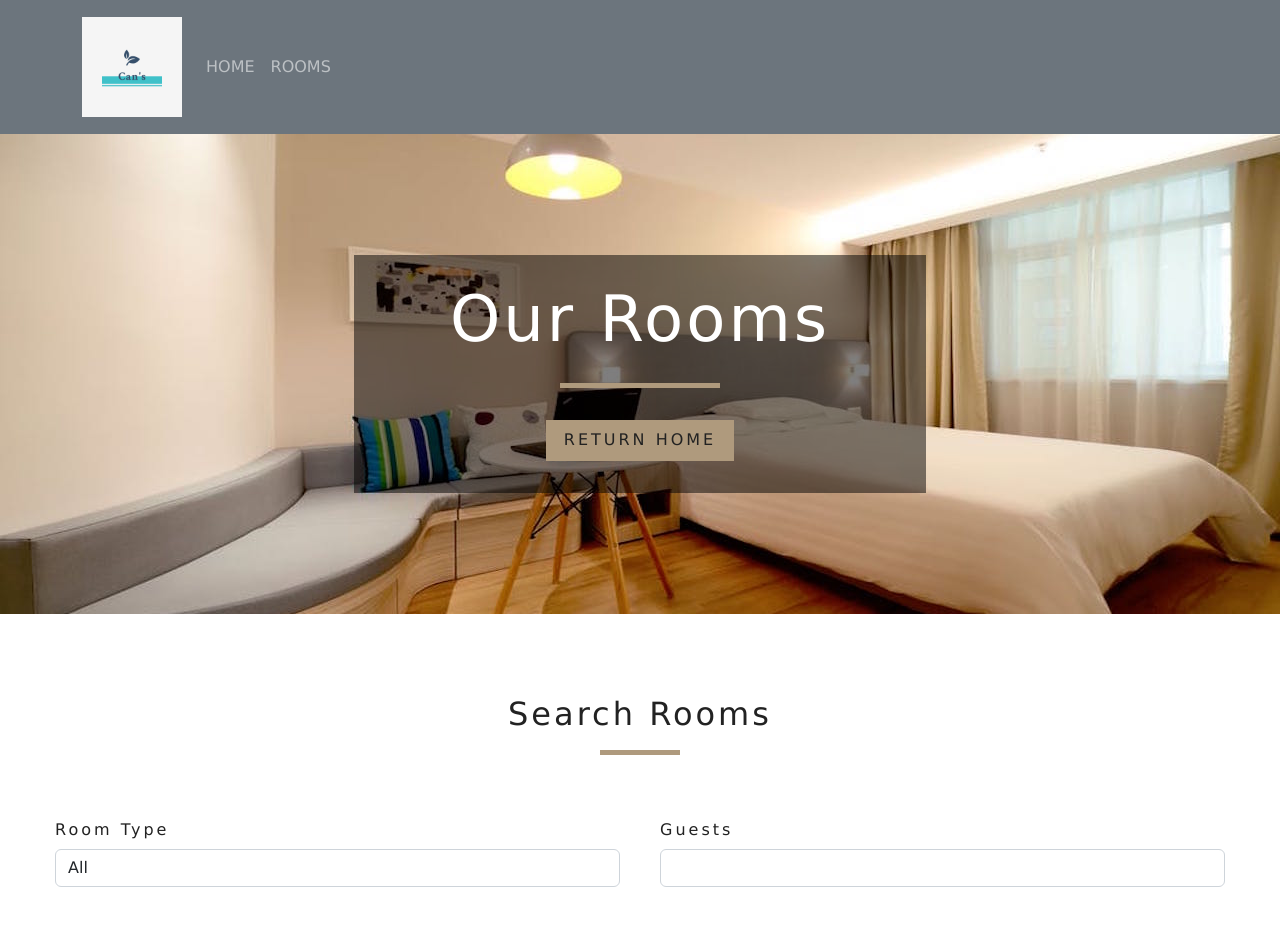
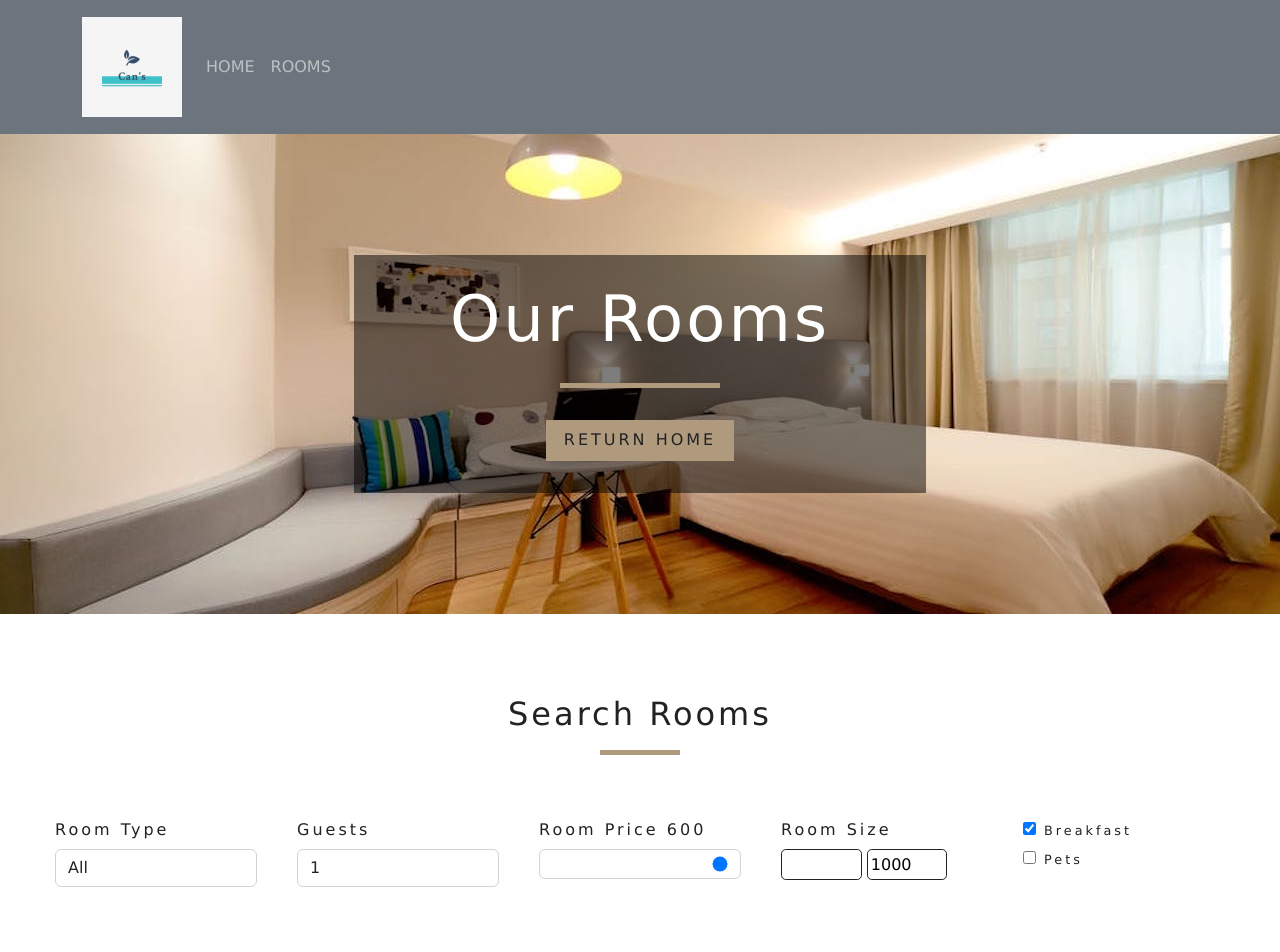
Before and after one commit to Can-Bin/React-Hotel-Website-Project, a React (Create React App) app: page /rooms in a window 1280 px wide. Shown: the top 952 px of the page. Built offline with nearby package versions, Linux system fonts and the light colour scheme.

Commit message:
room filter component completed

```diff
--- a/src/Context.js
+++ b/src/Context.js
@@ -58,39 +58,88 @@ const RoomContextProvider = (props) => {
 
       const handleChange = (e) => {
         const target = e.target;
-        const value = e.type === "checkbox" ? target.checked : target.value;
+        const value = target.type === "checkbox" ? target.checked : target.value;
         const name = target.name
         console.log(name, value);
-
-        setState(
-          {
-            [name]:value
-          }
-
-        )
-      }
-
-      useEffect(() => {
         const filterRooms = () => {
           let {rooms, type, capacity,price, minSize, maxSize,breakfast,pets} = state
+          // console.log(rooms);
           let tempRooms = [...rooms];
+          //!transform value
+          capacity = parseInt(capacity)
+          price = parseInt(price)
+          //! filter by room type
           if(type !== "all"){
-            let tempRooms = tempRooms.filter(room => room.type === type)
+             tempRooms = tempRooms.filter(room => room.type === value)
           }
+          // //!filter by capacity
+          // if(capacity !==1){
+          //   tempRooms = tempRooms.filter(room => room.capacity >= capacity)
+          // }
+
+          //! filter by price
+          tempRooms = tempRooms.filter(room => room.price <= price);
+          //!filter by size
+          tempRooms = tempRooms.filter(room => room.size >=minSize && room.size <= maxSize)
+          //!filter by breakfast
+          if(breakfast){
+            tempRooms = tempRooms.filter(room => room.breakfast === true)
+          }
+          //!filter by pets
+          if(breakfast){
+            tempRooms = tempRooms.filter(room => room.pets === true)
+          }
+          //!change state
           setState({
             sortedRooms: tempRooms
           })
-          // console.log(state);
+          return tempRooms
+
 
         }
-      }, [state.name])
+        return filterRooms()
+
+        // setState(
+        //   {
+        //     [name]:value
+
+        //   }
+
+        // )
+
+      }
+
+
+      // useEffect(() => {
+      //   const filterRooms = () => {
+      //     let {rooms, type, capacity,price, minSize, maxSize,breakfast,pets} = state
+      //     console.log(rooms);
+      //     let tempRooms = [...rooms];
+      //     //! filter by room type
+      //     capacity = parseInt(capacity)
+      //     if(type !== "all"){
+      //        tempRooms = tempRooms.filter(room => room.type === type)
+      //     }
+      //     //!filter by capacity
+      //     if(capacity !==1){
+      //       tempRooms = tempRooms.filter(room => room.capacity >= capacity)
+      //     }
+
+      //     setState({
+      //       sortedRooms: tempRooms
+      //     })
+      //   }
+
+      //   // console.log(state);
+
+      // }, [state])
 
 
 
 
     return(
         <div>
-            <RoomContext.Provider value={{state, getRoom,handleChange }}>
+            <RoomContext.Provider value={{state, getRoom,handleChange}}>
                 {props.children}
             </RoomContext.Provider>
         </div>
--- a/src/components/RoomContainer.js
+++ b/src/components/RoomContainer.js
@@ -9,11 +9,11 @@ const RoomContainer = () => {
   // console.log(state)
   const {loading, sortedRooms, rooms} = state
 
-  // if(loading){
-  //   return(
-  //     <Loading/>
-  //   )
-  // }
+  if(loading){
+    return(
+      <Loading/>
+    )
+  }
   return (
     <div>
       <RoomFilter rooms={rooms}/>
--- a/src/components/RoomFilter.js
+++ b/src/components/RoomFilter.js
@@ -10,19 +10,19 @@ const getUnique = (items) =>{
 
 
 const RoomFilter = ({rooms}) => {
-  const {handleChange, state} = useContext(RoomContext)
+  const {state, handleChange} = useContext(RoomContext)
   const {type, capacity, price, minPrice, maxPrice, minSize, maxSize, breakfast, pets} = state
-  let types = getUnique(rooms)
-  types = ["all",...types];
-  types = types?.map((item,index) => {
-    return <option value={item} key={index}>{item}</option>
-  })
+  // let types = getUnique(rooms)
+  // types = ["all",...types];
+  // types = types?.map((item,index) => {
+  //   return <option value={item} key={index}>{item}</option>
+  // })
 
-  let people = getUnique(rooms);
-  people = people.map((item,index) => {
-    return
-    <option key={index} value={item}>{item}</option>
-  })
+  // let people = getUnique(rooms);
+  // people = people.map((item,index) => {
+  //   return
+  //   <option key={index} value={item}>{item}</option>
+  // })
   return (
     <div className='filter-container'>
       <Title title="search rooms"/>
@@ -43,10 +43,45 @@ const RoomFilter = ({rooms}) => {
         <div className="form-group">
           <label htmlFor="capacity">Guests </label>
           <select name="capacity" id="capacity" value={capacity} className="form-control" onChange={handleChange}>
-            {people}
+            <option value="1">1</option>
+            <option value="2">2</option>
+            <option value="3">3</option>
+            <option value="4">4</option>
+            <option value="5">5</option>
+            <option value="6">6</option>
+            <option value="10">10</option>
           </select>
         </div>
         {/* end select type */}
+        {/* room price */}
+        <div className="form-group">
+          <label htmlFor="price">
+            room price {price}
+          </label>
+          <input type="range" name='price' min={minPrice} max={maxPrice} id="price" value={price} onChange={handleChange}  className="form-control" />
+        </div>
+        {/* end room price  */}
+        {/* size */}
+        <div className="form-group">
+          <label htmlFor="size">room size</label>
+          <div className="size-inputs">
+            <input type="number" name='minSize' id='size' value={minSize} onChange={handleChange} className="size-input" />
+            <input type="number" name='maxSize' id='size' value={maxSize} onChange={handleChange} className="size-input" />
+          </div>
+        </div>
+        {/* end of size */}
+        {/* extras */}
+        <div className="form-group">
+          <div className="single-extra">
+            <input type="checkbox" name='breakfast' id="breakfast" checked onChange={handleChange} />
+            <label htmlFor="breakfast">breakfast</label>
+          </div>
+          <div className="single-extra">
+            <input type="checkbox" name='pets' id="pets"  onChange={handleChange} />
+            <label htmlFor="pets">pets</label>
+          </div>
+        </div>
+        {/* end of extras */}
       </form>
     </div>
   )
```
